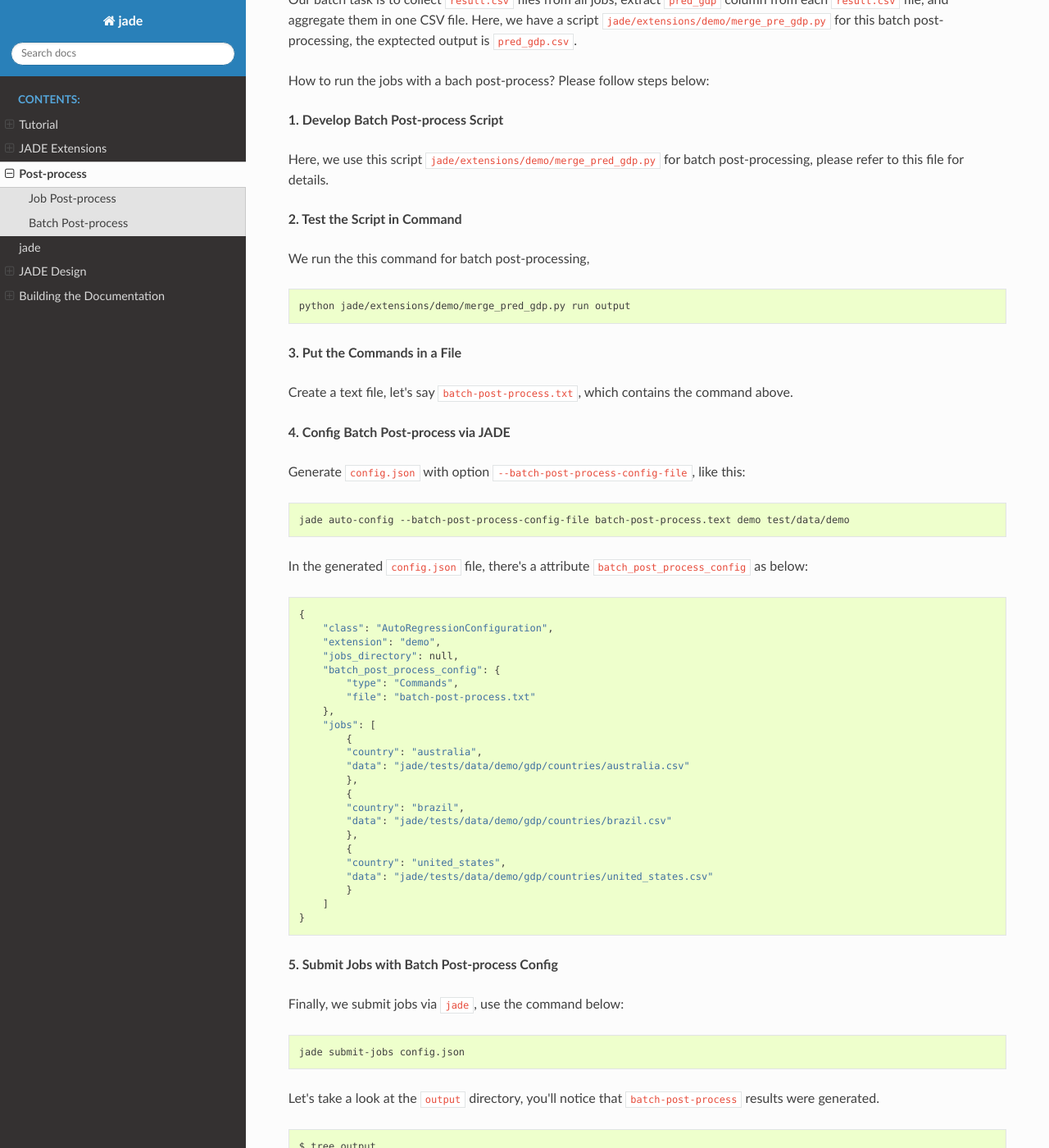
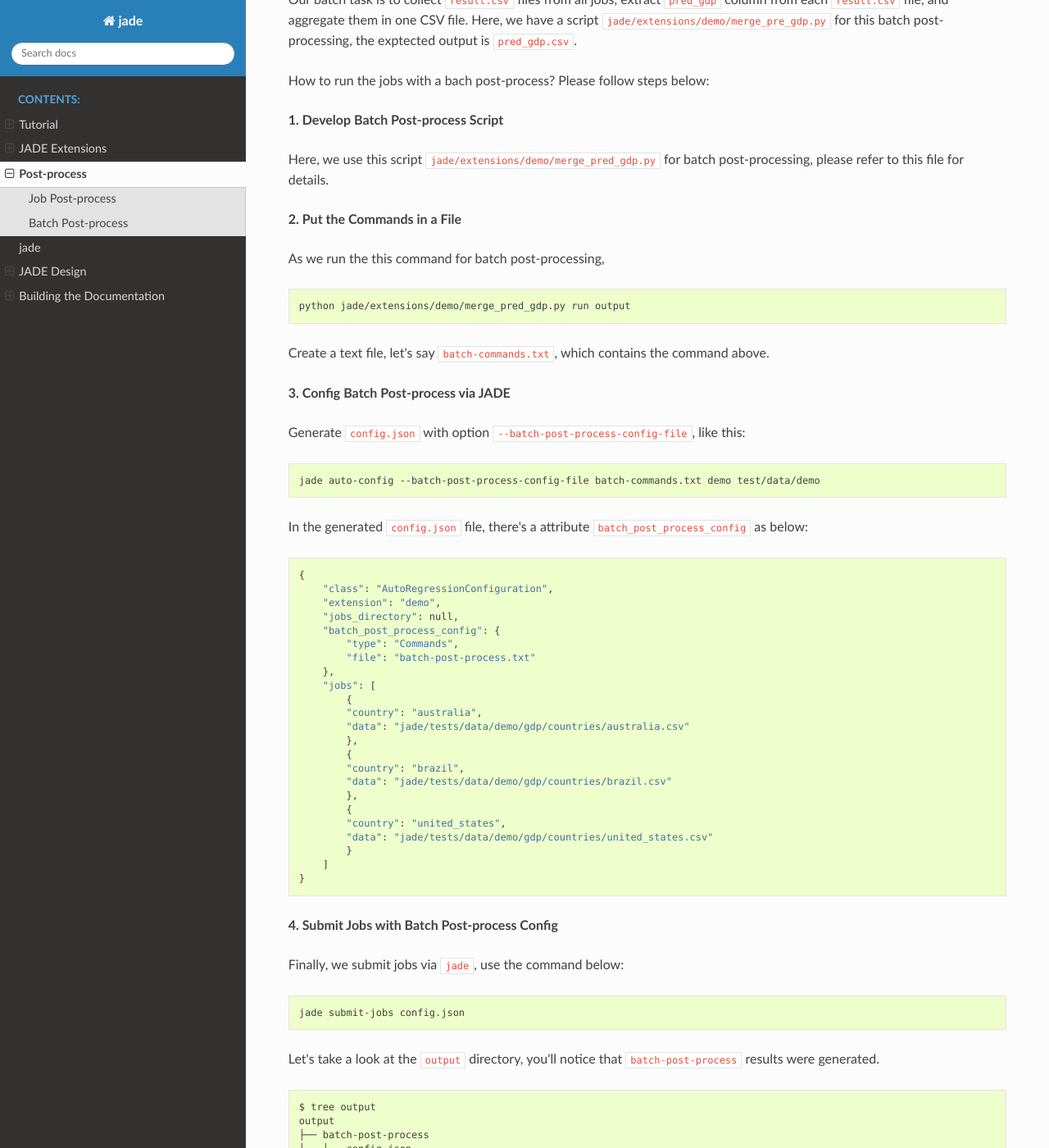
Before and after one commit to NREL/jade, a Sphinx documentation site: the page built from docs/source/post_process.rst, in a window 1280 px wide and 1400 px high, scrolled down 1344 px. Shown: the whole window at 82% size. Built offline with Sphinx 7.4.7 and the Read the Docs theme 2.0.0, drawn with Linux system fonts in a browser that asks for light colours; pages that are not in the unit, such as notebooks, are missing from menus.

Commit message:
Update steps for batch post-processing

```diff
--- a/docs/source/post_process.rst
+++ b/docs/source/post_process.rst
@@ -76,25 +76,23 @@ How to run the jobs with a bach post-process? Please follow steps below:
 Here, we use this script ``jade/extensions/demo/merge_pred_gdp.py`` for batch post-processing,
 please refer to this file for details.
 
-**2. Test the Script in Command**
+**2. Put the Commands in a File**
 
-We run the this command for batch post-processing,
+As we run the this command for batch post-processing,
 
 .. code-block:: bash
 
     python jade/extensions/demo/merge_pred_gdp.py run output
 
-**3. Put the Commands in a File**
+Create a text file, let's say ``batch-commands.txt``, which contains the command above.
 
-Create a text file, let's say ``batch-post-process.txt``, which contains the command above.
-
-**4. Config Batch Post-process via JADE**
+**3. Config Batch Post-process via JADE**
 
 Generate ``config.json`` with option ``--batch-post-process-config-file``, like this:
 
 .. code-block:: bash
 
-    jade auto-config --batch-post-process-config-file batch-post-process.text demo test/data/demo
+    jade auto-config --batch-post-process-config-file batch-commands.txt demo test/data/demo
 
 In the generated ``config.json`` file, there's a attribute ``batch_post_process_config`` as below:
 
@@ -124,7 +122,7 @@ In the generated ``config.json`` file, there's a attribute ``batch_post_process_
         ]
     }
 
-**5. Submit Jobs with Batch Post-process Config**
+**4. Submit Jobs with Batch Post-process Config**
 
 Finally, we submit jobs via ``jade``, use the command below:
 
```
